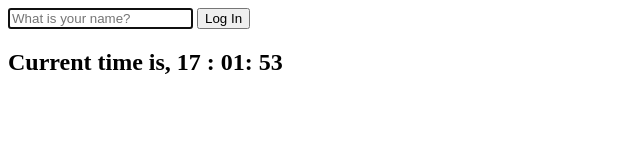
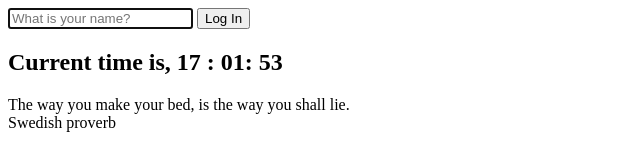
Before and after one commit to knarah/JS-practice, a plain HTML site: page index.html in a window 1280 px wide. Shown: the whole page, without its empty margins (0-640 px from the left). Drawn offline with Linux system fonts and the light colour scheme.

Commit message:
Displaying Quotes

```diff
--- /dev/null
+++ b/JS/quotes.js
@@ -0,0 +1,49 @@
+const quotes = [
+    {
+        quote :  "You never really understand a person until you consider things from his point of view...Until you climb inside of his skin and walk around in it.",
+        author : "Harper Lee, To Kill a Mockingbird",
+    },
+    {
+        quote : "Mediocrity is climbing molehills without sweating.",
+        author : "Icelandic proverb",
+    },
+    {
+        quote : "It is only with the heart that one can see rightly; what is essential is invisible to the eye.",
+        author : "Antoine de Saint-Exupéry, The Little Prince",
+    },
+    {
+        quote : "The mark of the immature man is that he wants to die nobly for a cause, while the mark of the mature man is that he wants to live humbly for one.",
+        author : "J.D. Salinger, Catcher in the Rye",
+    },
+    {
+        quote : "You will become way less concerned with what other people think of you when you realize how seldom they do.",
+        author : "David Foster Wallace, Infinite Jest",
+    },
+    {
+        quote : "Differences of habit and language are nothing at all if our aims are identical and our hearts are open.",
+        author : "J.K. Rowling, Harry Potter and the Goblet of Fire",
+    },
+    {
+        quote : "I am no bird; and no net ensnares me: I am a free human being with an independent will.",
+        author : "Charlotte Brontë, Jane Eyre",
+    },
+    {
+        quote : "Dig the well before you are thirsty.",
+        author : "Chinese Proverb",
+    },
+    {
+        quote : "He who asks is a fool for five minutes, but he who does not ask remains a fool forever.",
+        author : "Chinese proverb",
+    },
+    {
+        quote : "The way you make your bed, is the way you shall lie.",
+        author : "Swedish proverb",
+    },
+];
+const quote = document.querySelector(".quotes span:first-child");
+const author = document.querySelector(".quotes span:last-child")
+const todayQuote = quotes[Math.floor(Math.random()*quotes.length)];
+
+console.log(todayQuote);
+quote.innerText = todayQuote.quote;
+author.innerText = todayQuote.author;
--- a/index.html
+++ b/index.html
@@ -17,10 +17,16 @@
             placeholder="What is your name?" />
         <button>Log In</button>
     </form>
-    <h1 id="greeting" class="hidden">from html</h1>
+    <h1 id="greeting" class="hidden">Greeting from html</h1>
     <h2 id="clock">clock from HTML</h2>
+    <div class="quotes">
+        <span>Quote from HTML</span></br>
+        <span>Author from HTML</span>
+    </div>
+
 
     <script src="JS/greeting.js" defer></script>
     <script src="JS/clock.js" defer></script>
+    <script src="JS/quotes.js" defer></script>
 </body>
 </html>
```
